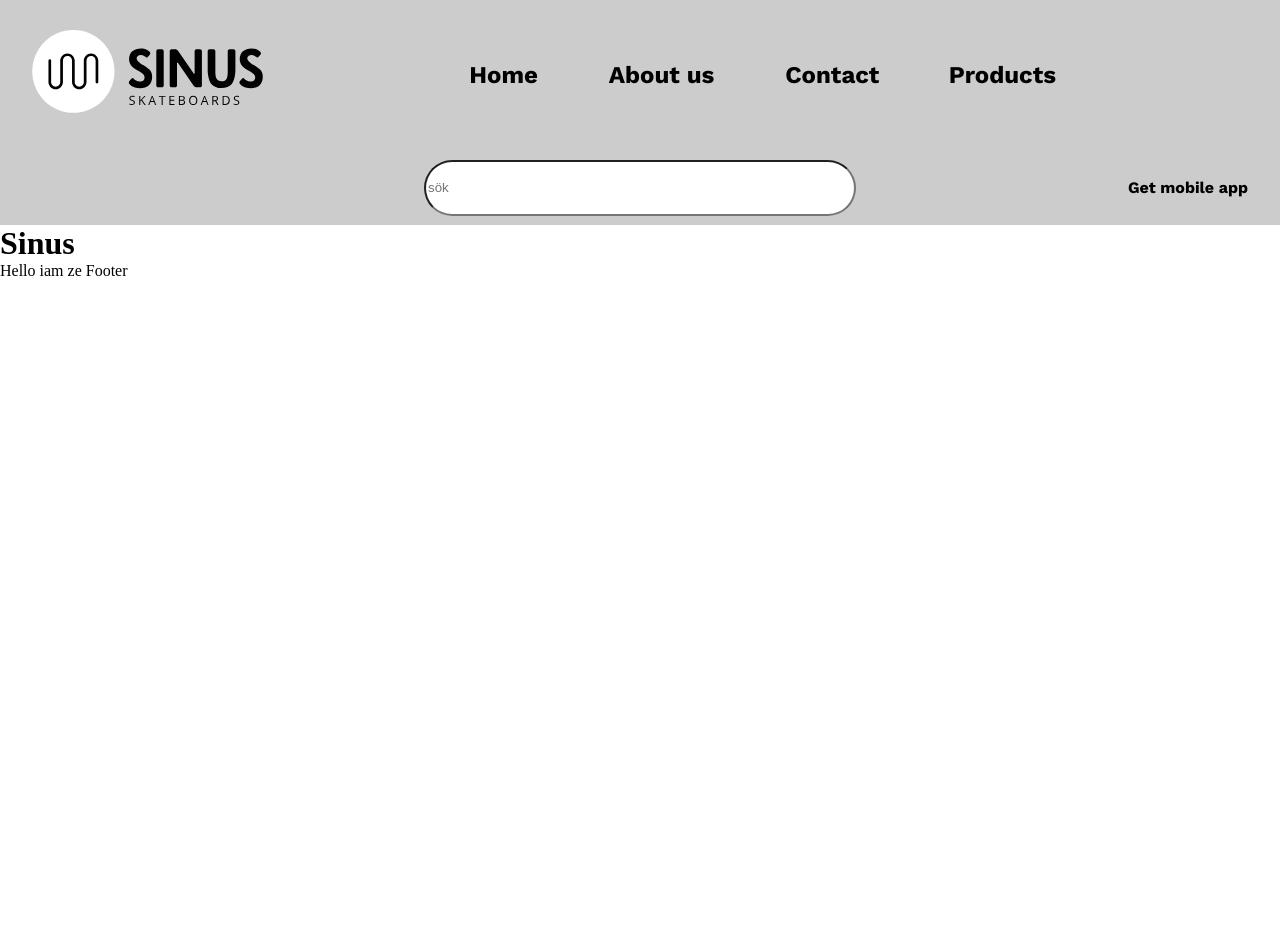
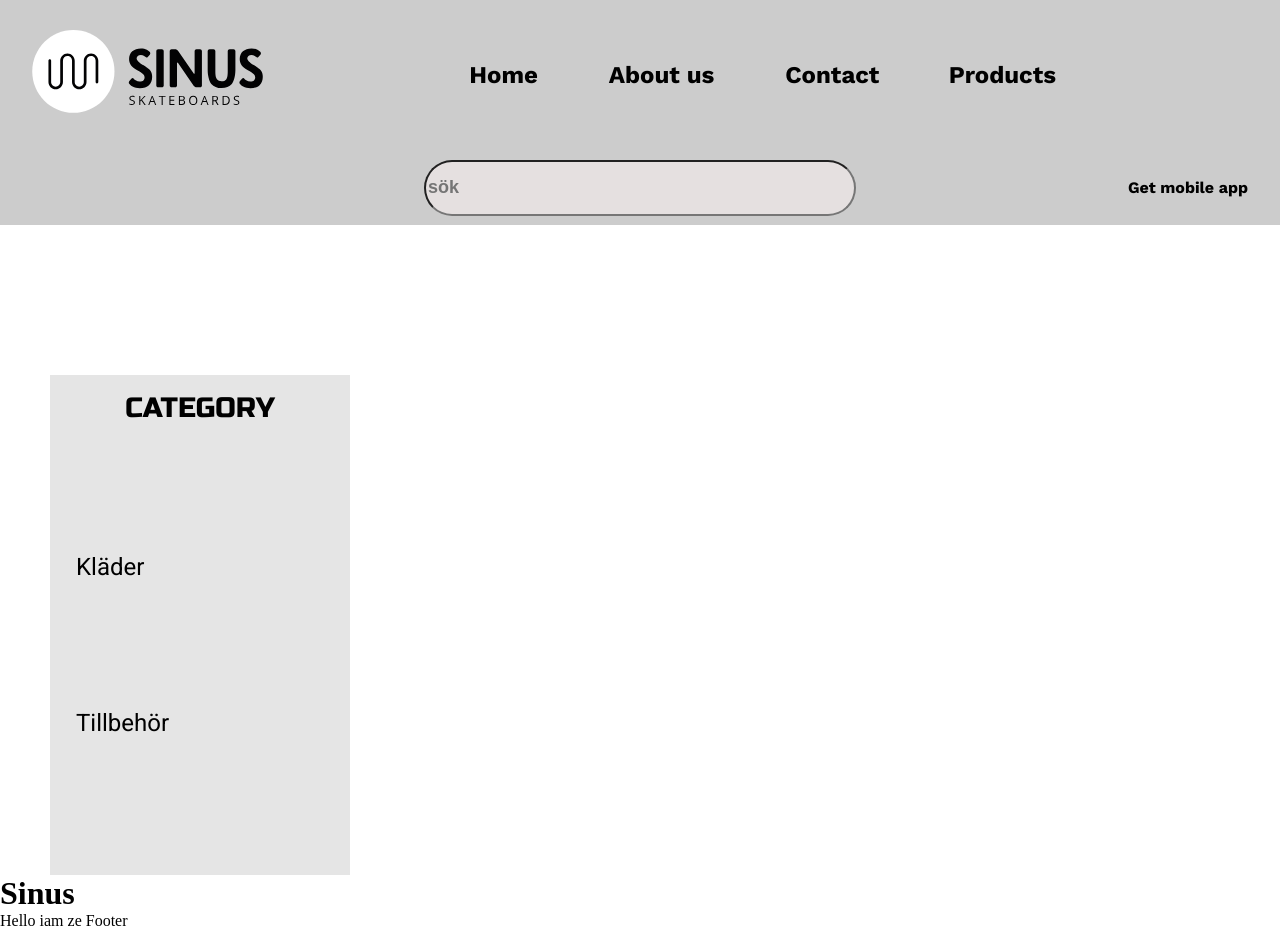
Before and after one commit to Nattzor/Sinius, a Vue app in the folder sinius/: page / in a window 1280 px wide. Before the commit the page ends 800 px from the top, so only its background shows below. Built offline with nearby package versions, Linux system fonts and the light colour scheme.

Commit message:
Done Category component

```diff
--- a/sinius/src/App.vue
+++ b/sinius/src/App.vue
@@ -1,6 +1,7 @@
 <template>
   <div id="app">
     <Header />
+    <Category />
     <router-view/>
     <Footer />
   </div>
@@ -9,8 +10,9 @@
 <script>
 import Header from "@/components/Header.vue";
 import Footer from "@/components/Footer.vue";
+import Category from './components/Category.vue';
 export default {
-  components: { Header, Footer },
+  components: { Header, Footer, Category },
 };
 </script>
 
--- a/sinius/src/components/Category.vue
+++ b/sinius/src/components/Category.vue
@@ -1,15 +1,122 @@
 <template>
-  <div class="Category">
-  <p> Hello iam ze Category </p>
-   </div>
+<div class="categoryTemplate">
+  <div class="category">
+    <h1>CATEGORY</h1>
+    <div class="categoryPadding" @click="triangleIconDownClothes">
+      <h2>
+        Kläder
+        <fa v-if="clothesDropdown" icon="fa-solid fa-caret-right" />
+        <fa
+          v-else-if="clothesDropdown === false"
+          icon="fa-solid fa-caret-down"
+        />
+      </h2>
+      <div class="categoryOptions" v-show="activeClothesDropdown">
+        <h3>- Hoodie</h3>
+        <h3>- T-shirt</h3>
+        <h3>- Socks</h3>
+        <h3>- Caps</h3>
+      </div>
+    </div>
+    <div class="categoryPaddingBottom" @click="triangleIconDownAccessories">
+      <h2>
+        Tillbehör
+        <fa v-if="accessoriesDropdown" icon="fa-solid fa-caret-right" />
+        <fa
+          v-else-if="accessoriesDropdown === false"
+          icon="fa-solid fa-caret-down"
+        />
+      </h2>
+      <div class="categoryOptions" v-show="activeAccessoriesDropdown">
+        <h3>- Skateboards</h3>
+        <h3>- Wheel</h3>
+        <h3>- Grepptejp</h3>
+        <h3>- Tygkasser</h3>
+      </div>
+    </div>
+  </div>
+</div>
 </template>
 
 <script>
 export default {
-
-}
+  data() {
+    return {
+      clothesDropdown: true,
+      accessoriesDropdown: true,
+      activeClothesDropdown: false,
+      activeAccessoriesDropdown: false,
+    };
+  },
+  methods: {
+    triangleIconDownClothes() {
+      if (this.clothesDropdown) {
+        this.clothesDropdown = false;
+        this.activeClothesDropdown = true;
+        document.querySelector(".categoryPaddingBottom").style.paddingTop =
+          "2.5rem";
+      } else if (this.clothesDropdown === false) {
+        this.clothesDropdown = true;
+        this.activeClothesDropdown = false;
+        document.querySelector(".categoryPaddingBottom").style.paddingTop =
+          "8rem";
+      }
+    },
+    triangleIconDownAccessories() {
+      if (this.accessoriesDropdown) {
+        this.accessoriesDropdown = false;
+        this.activeAccessoriesDropdown = true;
+      } else if (this.accessoriesDropdown === false) {
+        this.accessoriesDropdown = true;
+        this.activeAccessoriesDropdown = false;
+      }
+    },
+  },
+};
 </script>
 
 <style>
-
+@import url('https://fonts.googleapis.com/css2?family=Russo+One&display=swap');
+@import url("https://fonts.googleapis.com/css2?family=Roboto&display=swap");
+.categoryTemplate {
+  padding-top: 150px;
+  padding-left: 50px;
+}
+.category {
+  height: 500px;
+  width: 300px;
+  background-color: rgba(204, 204, 204, 0.5);
+}
+.categoryPadding,
+.categoryPaddingBottom {
+  padding-top: 8rem;
+}
+.category h2 {
+  font-family: "Roboto", sans-serif;
+  font-weight: normal;
+}
+.category h1 {
+  font-family: 'Russo One', sans-serif;
+  font-weight: normal;
+  font-size: 28px;
+  display: flex;
+  justify-content: center;
+  padding-top: 1rem;
+}
+.category h2 {
+  padding-left: 1rem;
+  margin-left: 10px;
+}
+.svg-inline--fa.fa-caret-right {
+  font-size: 24px;
+}
+.svg-inline--fa.fa-caret-right:hover,
+.svg-inline--fa.fa-caret-down:hover,
+.category h2 {
+  cursor: pointer;
+}
+.categoryOptions h3 {
+  font-weight: normal;
+  padding-left: 35%;
+}
 </style>
--- a/sinius/src/components/Header.vue
+++ b/sinius/src/components/Header.vue
@@ -89,5 +89,8 @@ export default {};
   border-radius: 100px;
   height: 50px;
   width: 424px;
+  background: rgba(229, 224, 224, 1);
+  font-size: 18px;
+  font-weight: bold;
 }
 </style>
```
Also changed, not shown: sinius/src/assets/WhiteAndGrayVectorBackground.jpg (added).
